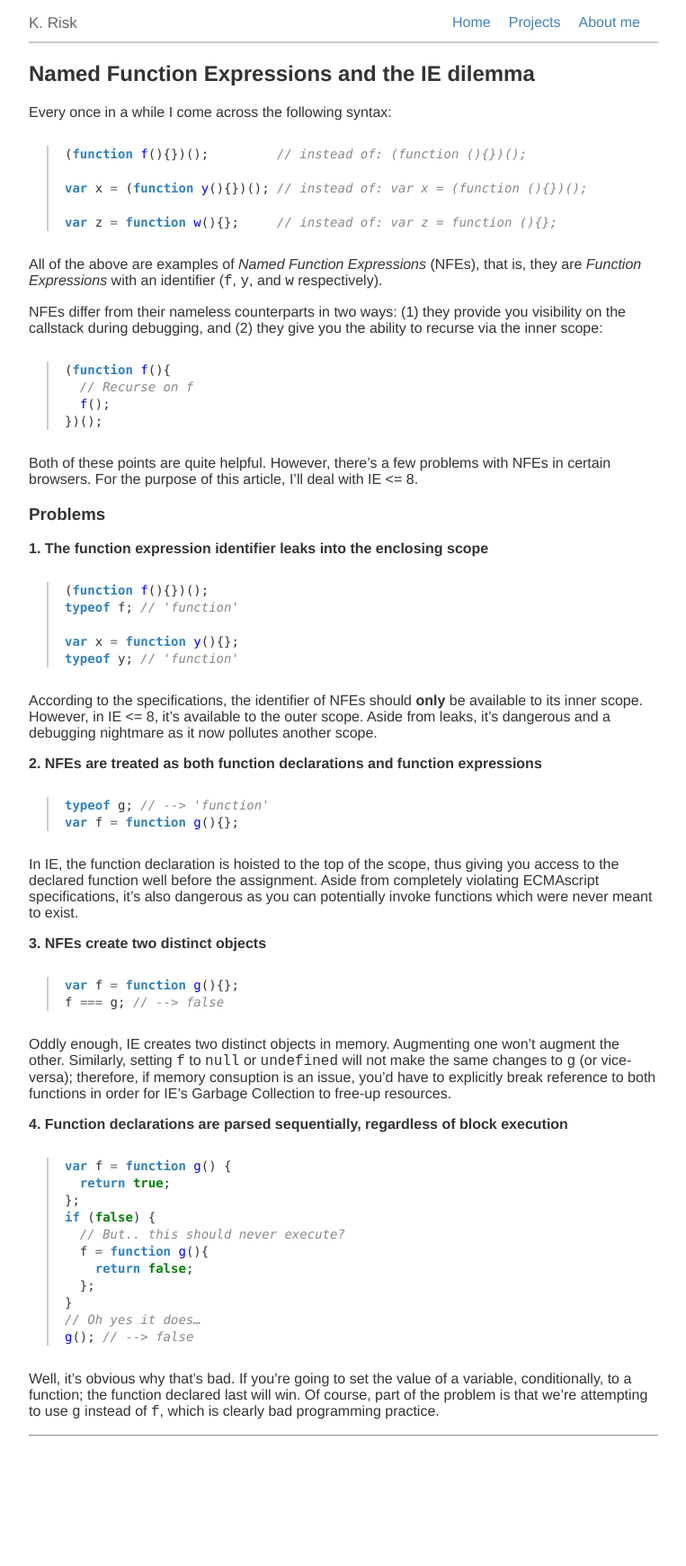
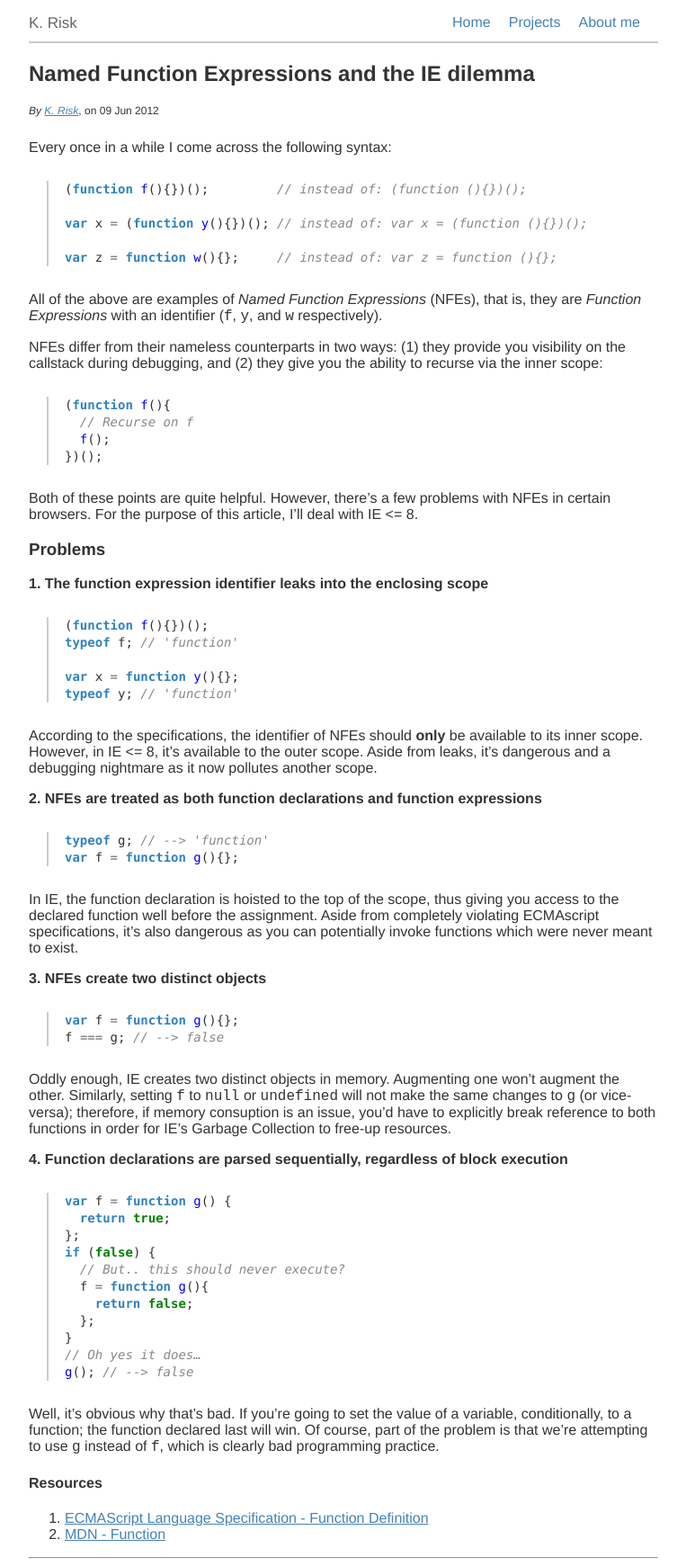
Before and after one commit to krisk/krisk.github.com, a Jekyll site: the page built from _posts/2012-06-09-nfe_dilemma.md, in a window 1280 px wide. Shown: the whole page at 90% size, without its empty margins (128-891 px from the left). Built offline with Jekyll 4.4.1, drawn with Linux system fonts in a browser that asks for light colours; comment, search, counter and statistics services are not loaded; before the commit the page ends 1605 px from its top, so only the background shows below that.

Commit message:
added post content

```diff
--- a/_layouts/post.html
+++ b/_layouts/post.html
@@ -3,6 +3,9 @@ layout: default
 ---
 
 <h2>{{ page.title }}</h2>
+<div class="byline">
+  <address class="author">By <a rel="author" href="mailto:kirollos@gmail.com" title="Kiro Risk">K. Risk</a></address>, on <time pubdate datetime="{{ page.date | date: "%B %d %Y" }}">{{ page.date | date_to_string }}</time>
+</div>
 
 {{ content }}
 
--- a/_posts/2012-06-09-nfe_dilemma.md
+++ b/_posts/2012-06-09-nfe_dilemma.md
@@ -81,6 +81,11 @@ g(); // --> false
 
 Well, it's obvious why that's bad. If you're going to set the value of a variable, conditionally, to a function; the function declared last will win.  Of course, part of the problem is that we're attempting to use `g` instead of `f`, which is clearly bad programming practice.
 
+#### Resources
+
+1. [ECMAScript Language Specification - Function Definition](http://bclary.com/2004/11/07/#a-13)
+2. [MDN - Function](https://developer.mozilla.org/en/JavaScript/Reference/Operators/function)
+
 ---
 
 {% include comments.md %}
--- a/css/default.css
+++ b/css/default.css
@@ -12,6 +12,9 @@ ul, li {
     margin: 0;
     padding: 0;
     list-style: none;
+}
+ol li {
+    list-style-type: decimal;
 }
 #main {
     width: 960px;
@@ -61,3 +64,10 @@ header {
     border-bottom: 2px solid #CACACA;
     margin-bottom: 10px;
 }
+.byline {
+    font-size: 12px;
+    margin-bottom: 25px;
+}
+.author {
+    display: inline;
+}
```
